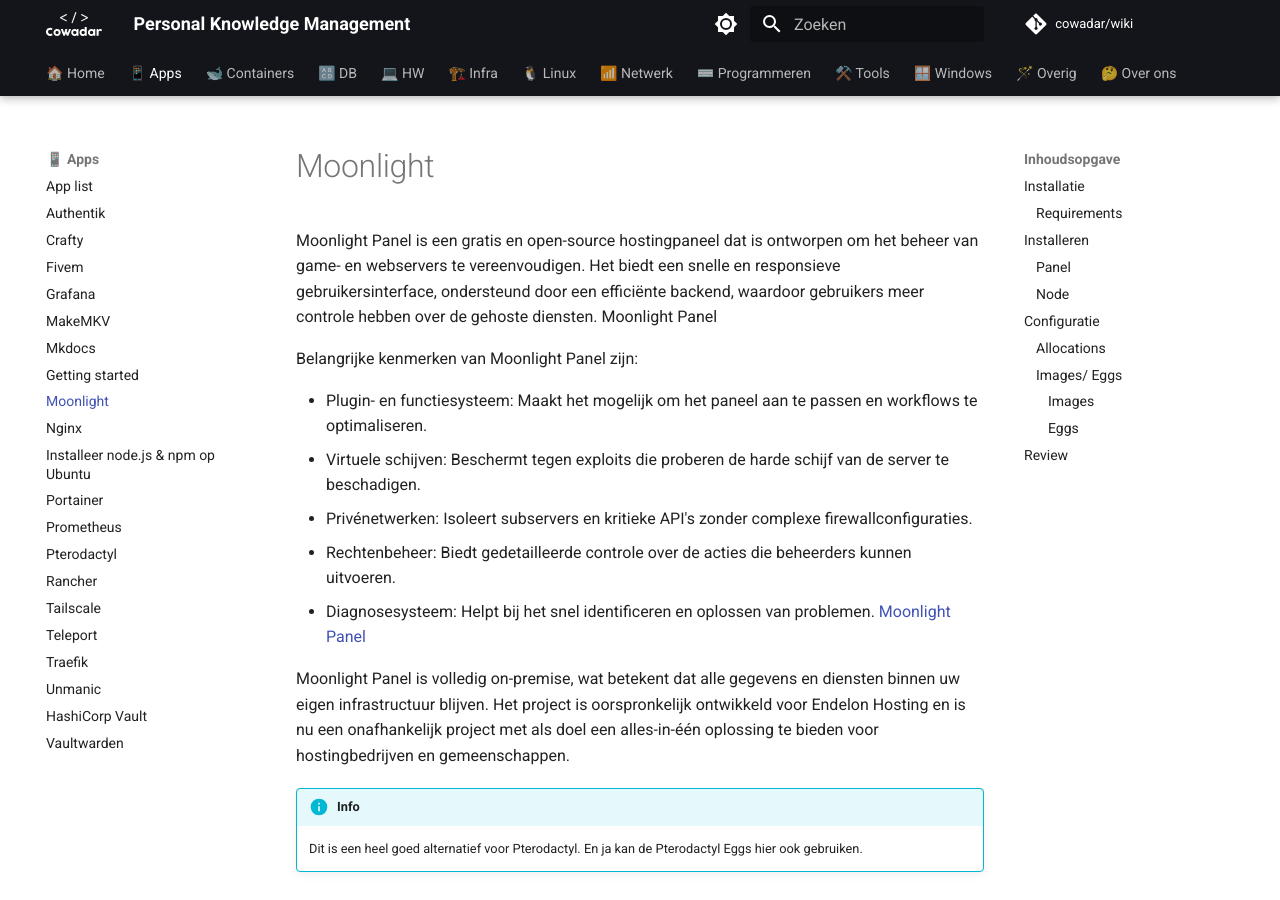
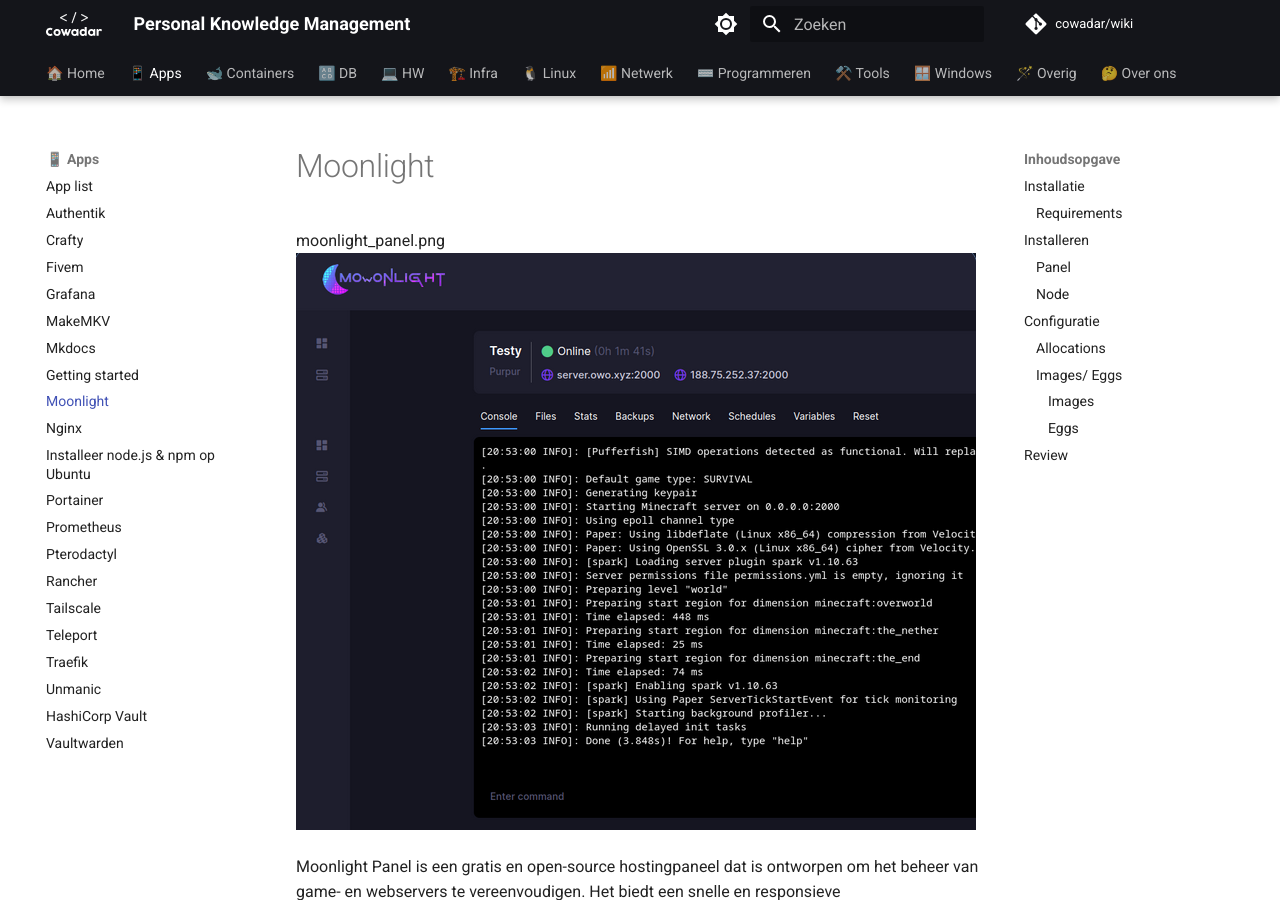
Before and after one commit to cowadar/wiki, an MkDocs documentation site: the page built from docs/apps/moonlight.md, in a window 1280 px wide and 900 px high. Built offline with MkDocs 1.6.1 and Material for MkDocs 9.7.7, drawn with Linux system fonts in a browser that asks for light colours; comment, search, counter and statistics services are not loaded.

Commit message:
add moonlight page

```diff
--- a/docs/apps/moonlight.md
+++ b/docs/apps/moonlight.md
@@ -1,4 +1,7 @@
 # Moonlight
+moonlight_panel.png
+![Moonlight Panel](../_assets/images/moonlight_panel.png)
+
 Moonlight Panel is een gratis en open-source hostingpaneel dat is ontworpen om het beheer van game- en webservers te vereenvoudigen. Het biedt een snelle en responsieve gebruikersinterface, ondersteund door een efficiënte backend, waardoor gebruikers meer controle hebben over de gehoste diensten.
 Moonlight Panel
 
```
Also changed, not shown: docs/_assets/images/moonlight_panel.png (added).
